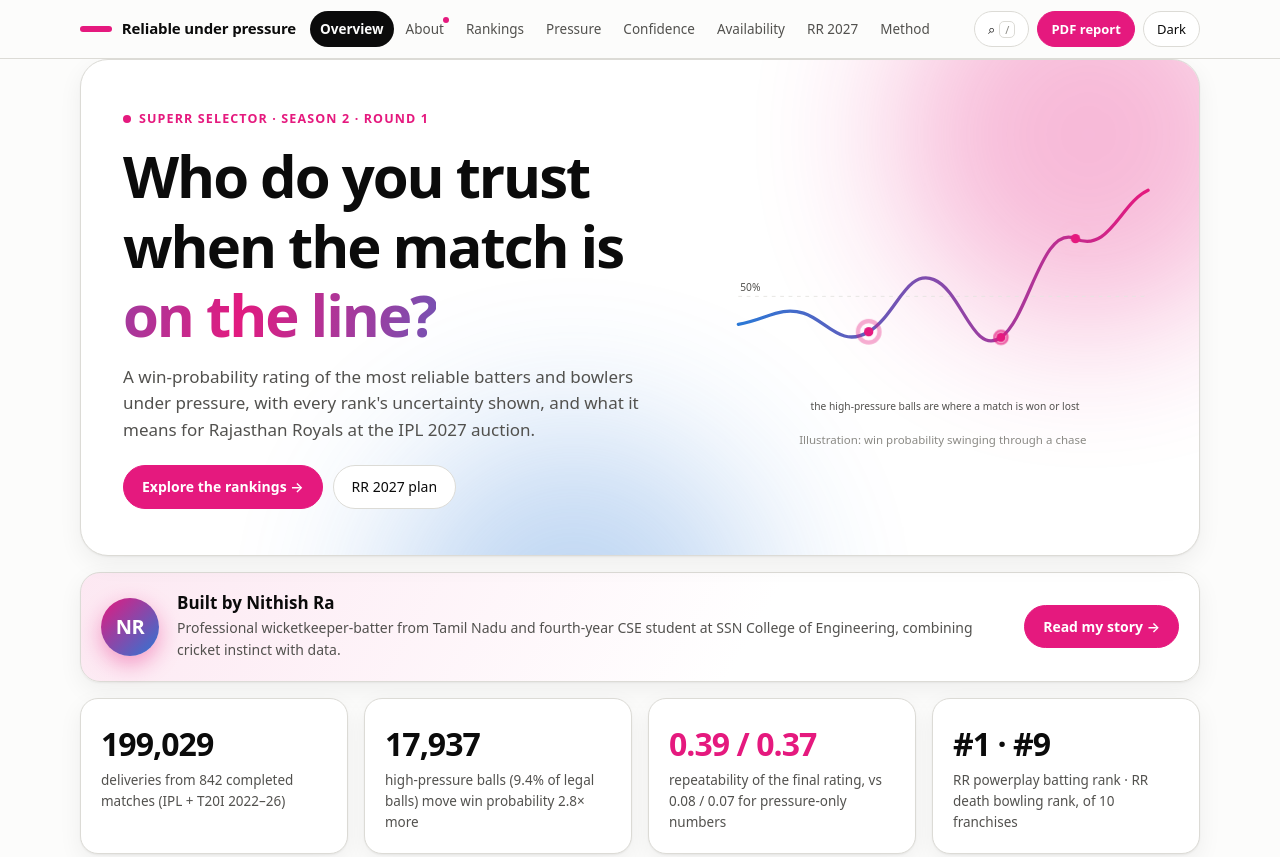
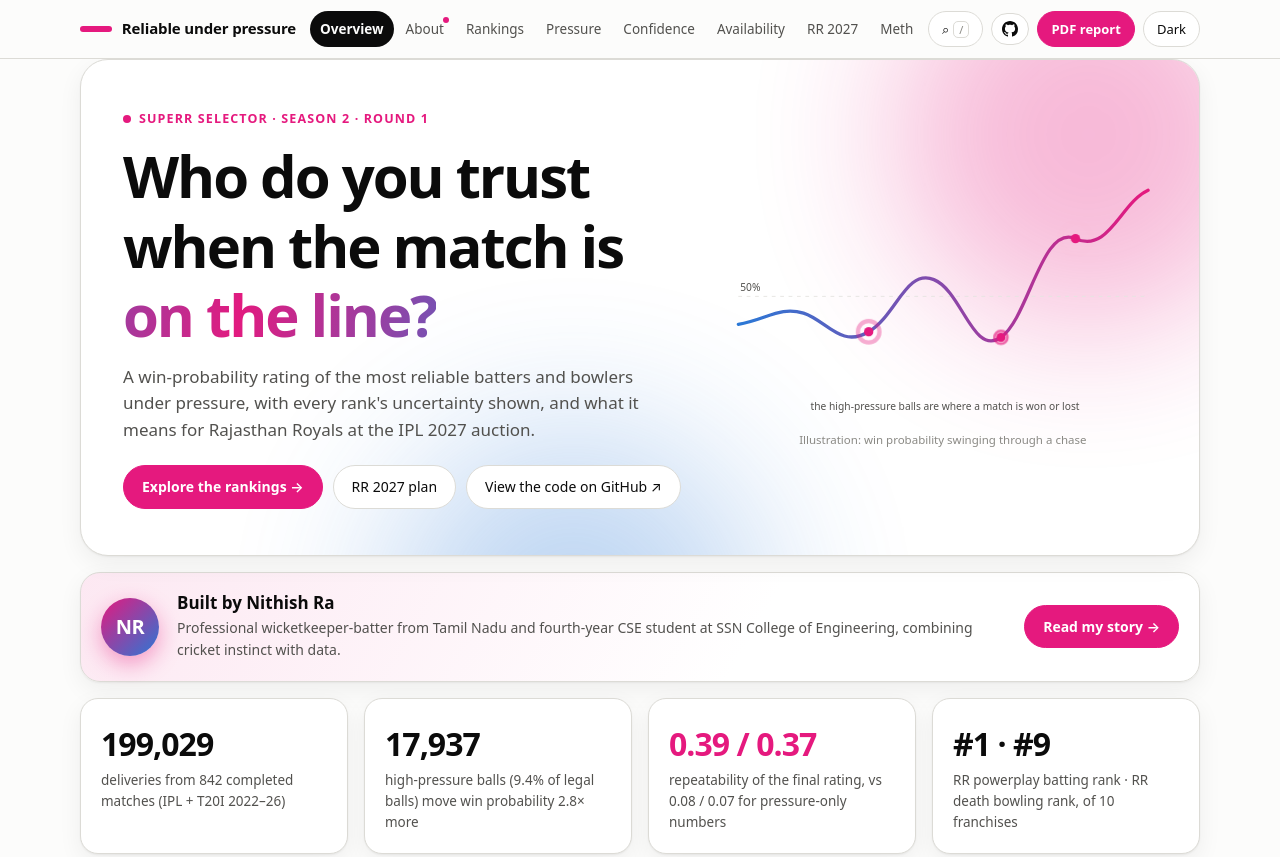
Before and after one commit to nithish-ra/reliable-under-pressure, a plain HTML site: page docs/index.html in a window 1280 px wide. Shown: the top 857 px of the page. Drawn offline with Linux system fonts and the light colour scheme.

Commit message:
Add GitHub links to the dashboard

```diff
--- a/docs/index.html
+++ b/docs/index.html
@@ -47,6 +47,8 @@ nav button.hot:after{content:"";position:absolute;top:6px;right:5px;width:6px;he
 .btn:hover{border-color:var(--ink2);transform:translateY(-1px)}.btn:active{transform:scale(.97)}
 .btn.pink{background:var(--pink);border-color:var(--pink);color:#fff;font-weight:600}
 .btn.pink:hover{box-shadow:0 6px 18px color-mix(in srgb,var(--pink) 45%,transparent)}
+#ghBtn{display:inline-flex;align-items:center;justify-content:center;padding:7px 10px}
+#ghBtn[hidden]{display:none}
 kbd{font:inherit;font-size:11px;border:1px solid var(--line);border-radius:5px;padding:0 5px;color:var(--muted);margin-left:4px}
 /* layout */
 main{padding:28px 0 70px}
@@ -219,6 +221,7 @@ footer{border-top:1px solid var(--line);padding:26px 0;color:var(--muted);font-s
     <nav id="nav" aria-label="Sections"></nav>
     <div class="tools">
       <button class="btn" id="searchBtn" aria-label="Search players (press /)" title="Search players (press /)">⌕<kbd>/</kbd></button>
+      <a class="btn" id="ghBtn" href="#" target="_blank" rel="noopener" hidden aria-label="View the code on GitHub" title="View the code on GitHub"><svg width="16" height="16" viewBox="0 0 16 16" aria-hidden="true" fill="currentColor"><path d="M8 0C3.58 0 0 3.58 0 8c0 3.54 2.29 6.53 5.47 7.59.4.07.55-.17.55-.38 0-.19-.01-.82-.01-1.49-2.01.37-2.53-.49-2.69-.94-.09-.23-.48-.94-.82-1.13-.28-.15-.68-.52-.01-.53.63-.01 1.08.58 1.23.82.72 1.21 1.87.87 2.33.66.07-.52.28-.87.51-1.07-1.78-.2-3.64-.89-3.64-3.95 0-.87.31-1.59.82-2.15-.08-.2-.36-1.02.08-2.12 0 0 .67-.21 2.2.82.64-.18 1.32-.27 2-.27.68 0 1.36.09 2 .27 1.53-1.04 2.2-.82 2.2-.82.44 1.1.16 1.92.08 2.12.51.56.82 1.27.82 2.15 0 3.07-1.87 3.75-3.65 3.95.29.25.54.73.54 1.48 0 1.07-.01 1.93-.01 2.2 0 .21.15.46.55.38A8.013 8.013 0 0016 8c0-4.42-3.58-8-8-8z"/></svg></a>
       <a class="btn pink hide-s" href="SupeRR_Round1_Report.pdf" target="_blank" rel="noopener">PDF report</a>
       <button class="btn" id="theme" aria-label="Toggle dark mode">Dark</button>
     </div>
@@ -471,7 +474,8 @@ function goPlayer(role, i) { S.sel[role] = i; setRole(role); show("rankings"); }
       el("div", {}, el("div", { class: "eyebrow" }, el("i"), "SupeRR Selector · Season 2 · Round 1"),
         el("h1", { html: `Who do you trust when the match is <span class="grad">on the line?</span>` }),
         el("p", {}, "A win-probability rating of the most reliable batters and bowlers under pressure, with every rank's uncertainty shown, and what it means for Rajasthan Royals at the IPL 2027 auction."),
-        el("div", { class: "cta" }, el("button", { class: "btn pink", onclick: () => show("rankings") }, "Explore the rankings →"), el("button", { class: "btn", onclick: () => show("rr") }, "RR 2027 plan"))),
+        el("div", { class: "cta" }, el("button", { class: "btn pink", onclick: () => show("rankings") }, "Explore the rankings →"), el("button", { class: "btn", onclick: () => show("rr") }, "RR 2027 plan"),
+          D.links && D.links.repo ? el("a", { class: "btn", href: D.links.repo, target: "_blank", rel: "noopener" }, "View the code on GitHub ↗") : null)),
       el("div", { class: "hero-art", html: art + `<div class="cap">Illustration: win probability swinging through a chase</div>` }))));
   root.append(el("div", { class: "card author reveal" }, el("div", { class: "avatar" }, "NR"),
     el("div", {}, el("h3", {}, "Built by Nithish Ra"), el("p", {}, "Professional wicketkeeper-batter from Tamil Nadu and fourth-year CSE student at SSN College of Engineering, combining cricket instinct with data.")),
@@ -788,6 +792,7 @@ q.addEventListener("keydown", e => {
   else if (e.key === "Enter") pickHit(hi);
 });
 addEventListener("keydown", e => { if (e.key === "/" && document.activeElement.tagName !== "INPUT" && document.activeElement.tagName !== "SELECT") { e.preventDefault(); openPal(); } else if (e.key === "Escape") closePal(); });
+if (D.links && D.links.repo) { const g = $("#ghBtn"); g.href = D.links.repo; g.hidden = false; }
 if (D.links && D.links.repo) { const fw = $("footer .wrap"); fw.append(" · ", el("a", { href: D.links.repo, target: "_blank", rel: "noopener" }, "Code on GitHub"), " · ", el("a", { href: "SupeRR_Round1_Report.pdf", target: "_blank", rel: "noopener" }, "Report (PDF)")); }
 show((location.hash || "#overview").slice(1));
 window.addEventListener("hashchange", () => show(location.hash.slice(1)));
```
